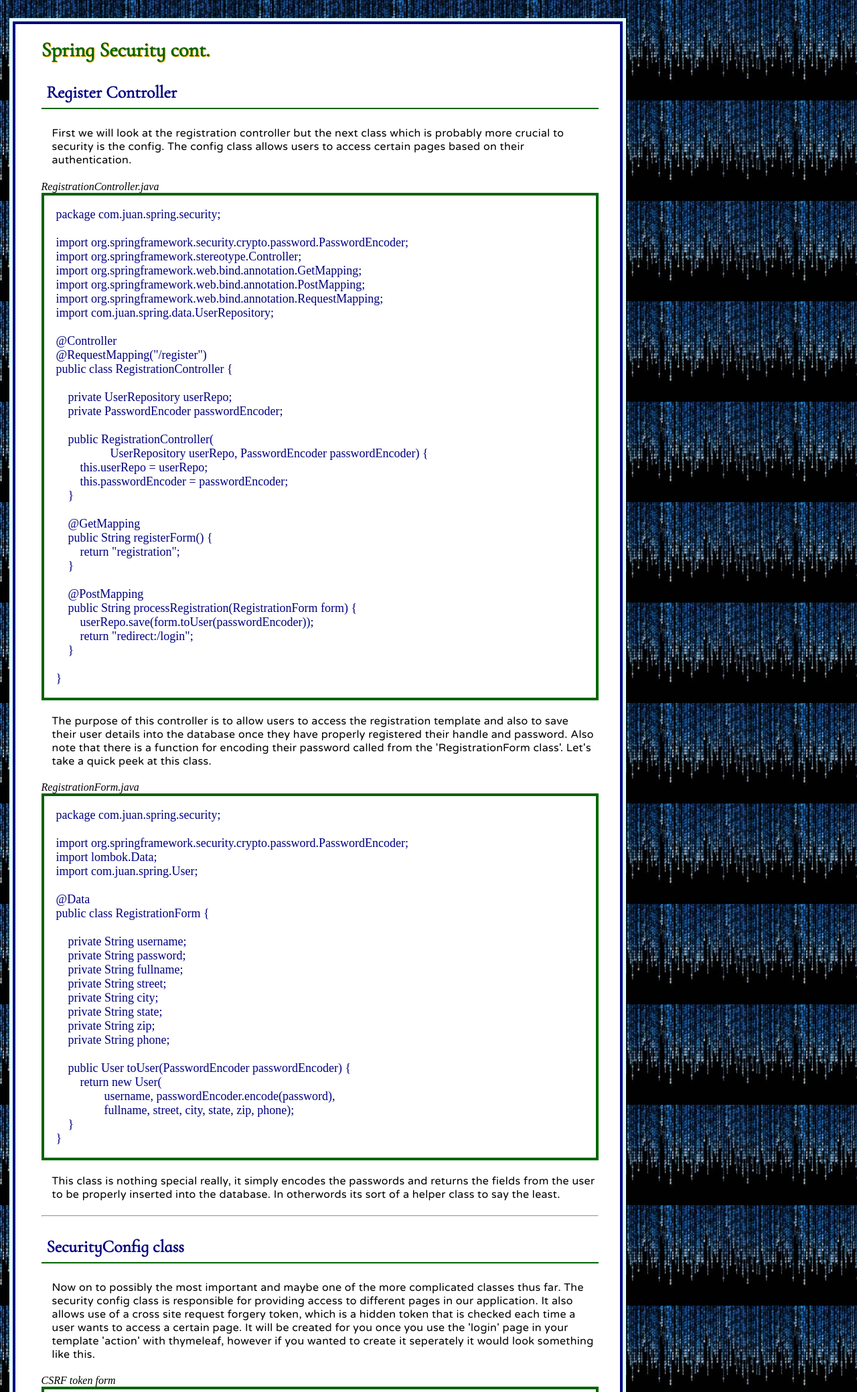
After one commit to delacrank/neverstopcoding.com, a PHP site: page /Java_Web/Java_Web29.html in a window 1280 px wide. The commit adds this page. Shown: the top 2079 px of the page at 67% size. Run offline with PHP 8.4, Linux system fonts and the light colour scheme.

Commit message:
added some content to java_web

```diff
--- a/Includes/Left_Java_Web.php
+++ b/Includes/Left_Java_Web.php
@@ -28,6 +28,7 @@
 	<li><a href="../Java_Web/Java_Web26.html">Spring Data</a></li>
 	<li><a href="../Java_Web/Java_Web27.html">Spring Data Controllers</a></li>
 	<li><a href="../Java_Web/Java_Web28.html">Spring Security</a></li>
+	<li><a href="../Java_Web/Java_Web29.html">Spring Security cont.</a></li>
 </ul>
 </li>
 </ul>
--- /dev/null
+++ b/Java_Web/Java_Web29.html
@@ -0,0 +1,186 @@
+<!DOCTYPE html>
+<html>
+<head><meta name="viewport" content="width=device-width, initial-scale=1">
+<meta http-equiv="Content-Type" content="text/html;
+	charset=utf-8" />
+<title>Spring Security cont.</title>
+<link href='http://fonts.googleapis.com/css?family=Varela+Round' rel="stylesheet"><link href='http://fonts.googleapis.com/css?family=Cormorant+Infant' rel="stylesheet"><link rel="stylesheet"
+      type="text/css"
+      href="../testcss.css">
+</head>
+<body>
+
+ <!-- Header -->
+<?php include('..//Includes//header.php'); ?>
+
+<!-- Navigation -->
+<?php include('..//Includes//nav.php'); ?>
+
+<!-- Navigation2 -->
+<?php include('..//Includes//nav2.php'); ?>
+
+<!-- Left --><div class = "mainWrapper">
+<?php include('..//Includes//Left_Java_Web.php'); ?>
+
+<!-- Right -->
+<div id ="rightz">
+
+  <h1>Spring Security cont.</h1>
+
+  <h2>Register Controller</h2>
+
+  <p>First we will look at the registration controller but the next class which is probably more crucial to security is the config. The config class allows users to access certain pages based on their authentication.</p>
+
+  <em>RegistrationController.java</em>
+  <pre class = "code">package com.juan.spring.security;
+
+import org.springframework.security.crypto.password.PasswordEncoder;
+import org.springframework.stereotype.Controller;
+import org.springframework.web.bind.annotation.GetMapping;
+import org.springframework.web.bind.annotation.PostMapping;
+import org.springframework.web.bind.annotation.RequestMapping;
+import com.juan.spring.data.UserRepository;
+
+@Controller
+@RequestMapping("/register")
+public class RegistrationController {
+
+    private UserRepository userRepo;
+    private PasswordEncoder passwordEncoder;
+
+    public RegistrationController(
+		  UserRepository userRepo, PasswordEncoder passwordEncoder) {
+	this.userRepo = userRepo;
+	this.passwordEncoder = passwordEncoder;
+    }
+
+    @GetMapping
+    public String registerForm() {
+	return "registration";
+    }
+
+    @PostMapping
+    public String processRegistration(RegistrationForm form) {
+	userRepo.save(form.toUser(passwordEncoder));
+	return "redirect:/login";
+    }
+
+}</pre>
+
+  <p>The purpose of this controller is to allow users to access the registration template and also to save their user details into the database once they have properly registered their handle and password. Also note that there is a function for encoding their password called from the 'RegistrationForm class'. Let's take a quick peek at this class.</p>
+
+  <em>RegistrationForm.java</em>
+  <pre class = "code">package com.juan.spring.security;
+
+import org.springframework.security.crypto.password.PasswordEncoder;
+import lombok.Data;
+import com.juan.spring.User;
+
+@Data
+public class RegistrationForm {
+
+    private String username;
+    private String password;
+    private String fullname;
+    private String street;
+    private String city;
+    private String state;
+    private String zip;
+    private String phone;
+
+    public User toUser(PasswordEncoder passwordEncoder) {
+	return new User(
+		username, passwordEncoder.encode(password),
+		fullname, street, city, state, zip, phone);
+    }
+}</pre>
+
+  <p>This class is nothing special really, it simply encodes the passwords and returns the fields from the user to be properly inserted into the database. In otherwords its sort of a helper class to say the least.</p>
+
+  <hr />
+
+  <h2>SecurityConfig class</h2>
+
+  <p>Now on to possibly the most important and maybe one of the more complicated classes thus far. The security config class is responsible for providing access to different pages in our application. It also allows use of a cross site request forgery token, which is a hidden token that is checked each time a user wants to access a certain page. It will be created for you once you use the 'login' page in your template 'action' with thymeleaf, however if you wanted to create it seperately it would look something like this.</p>
+
+  <em>CSRF token form</em>
+  <pre class = "code">&lt;input type="hidden" name="_csrf" th:value="${_csrf.token}"/></pre>
+
+  <p>Let's finally look at our SecurityConfig class.</p>
+
+<em>SecurityConfig.java</em>
+<pre class = "code">package com.juan.spring.security;
+
+import org.springframework.context.annotation.Bean;
+import org.springframework.context.annotation.Configuration;
+import org.springframework.security.config.annotation.web.configuration.EnableWebSecurity;
+import org.springframework.security.config.annotation.web.configuration.WebSecurityConfigurerAdapter;
+
+import org.springframework.beans.factory.annotation.Autowired;
+import org.springframework.security.config.annotation.authentication.builders.AuthenticationManagerBuilder;
+import org.springframework.security.config.annotation.web.builders.HttpSecurity;
+
+import org.springframework.security.core.userdetails.UserDetailsService;
+import org.springframework.security.crypto.password.PasswordEncoder;
+import org.springframework.security.crypto.password.StandardPasswordEncoder;
+
+@SuppressWarnings("deprecation")
+@Configuration
+@EnableWebSecurity
+public class SecurityConfig extends WebSecurityConfigurerAdapter {
+
+    @Autowired
+    private UserDetailsService userDetailsService;
+
+    @Override
+    protected void configure(HttpSecurity http) throws Exception {
+	http
+	    .authorizeRequests()
+	        .antMatchers("/design", "/orders")
+	            .access("hasRole('ROLE_USER')")
+	                .antMatchers("/", "/**").access("permitAll")
+
+	    .and()
+	        .formLogin()
+	            .loginPage("/login")
+
+	    .and()
+	        .logout()
+	            .logoutSuccessUrl("/")
+
+	    .and()
+	        .csrf()
+	            .ignoringAntMatchers("/h2-console/**")
+
+            .and()
+	        .headers()
+		    .frameOptions()
+		        .sameOrigin();
+    }
+
+    @Bean
+    public PasswordEncoder encoder() {
+        return new StandardPasswordEncoder("53cr3t");
+    }
+
+    @Override
+    protected void configure(AuthenticationManagerBuilder auth)
+	throws Exception {
+
+	auth
+	    .userDetailsService(userDetailsService)
+	        .passwordEncoder(encoder());
+    }
+
+}</pre>
+
+      <hr />
+<br />
+<a href="Java_Web28.html">Previous Page</a>
+<span class = "next"><a href = "Java_Web30.html">Next Page</a></span>
+<br /><br />
+</div>
+</div><!-- Footer -->
+<?php include('..//Includes//footer.php'); ?>
+</body>
+</html>
```
Also changed, not shown: Java_Web/Java_Web28.html (+135 -0 lines).
